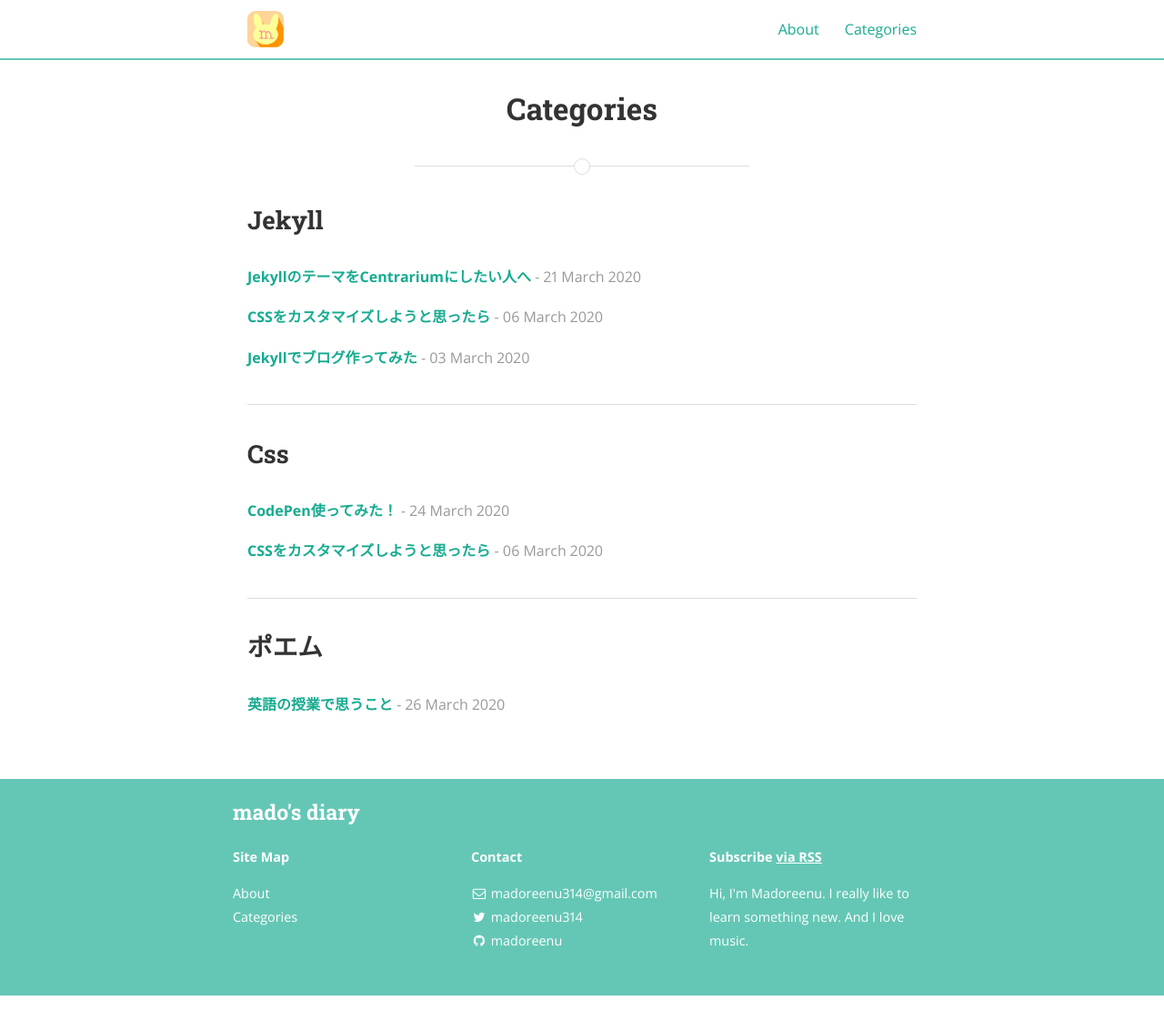
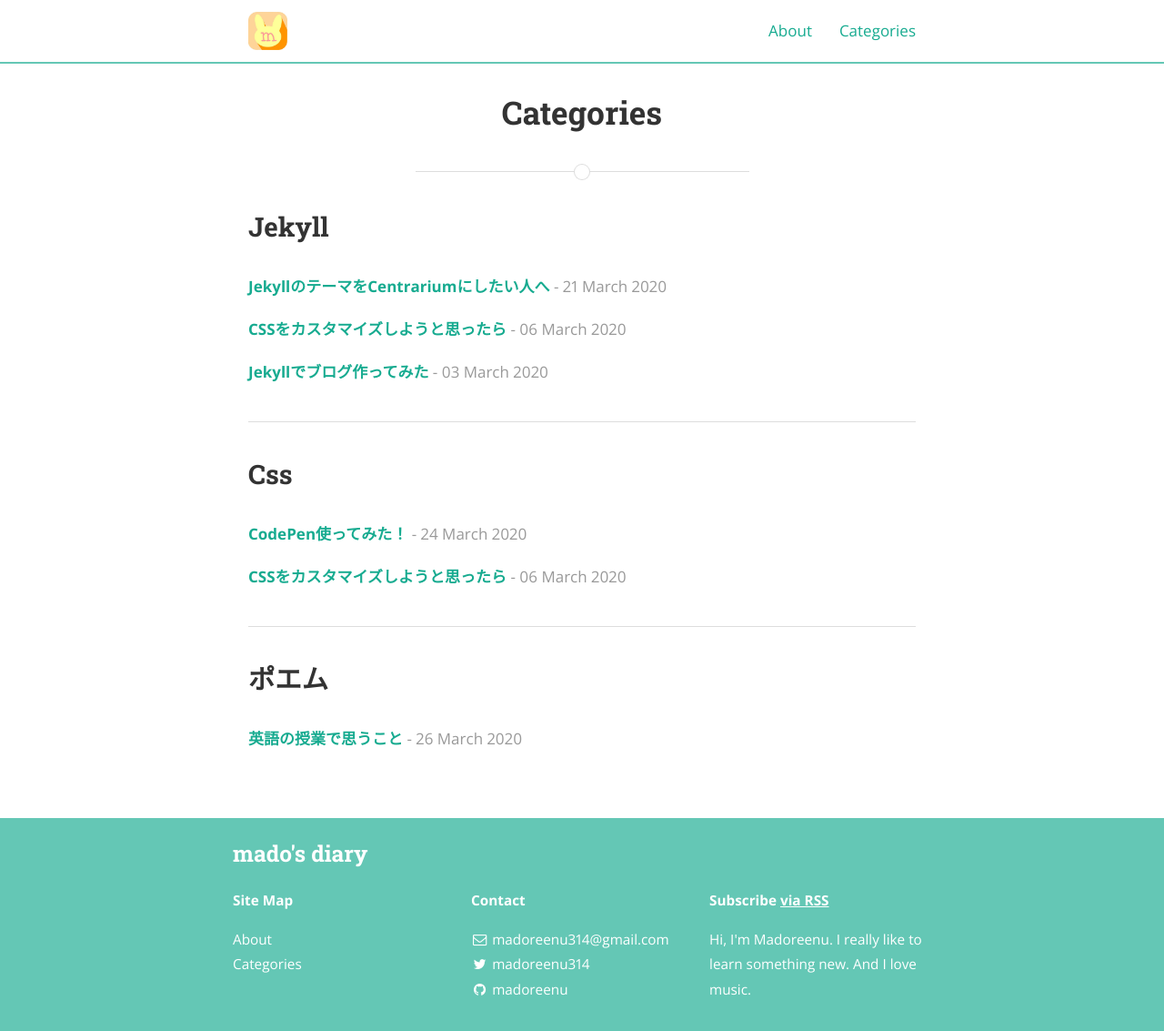
Before and after one commit to madoreenu/madoreenu.github.io, a Jekyll site: the page built from categories.md, in a window 1280 px wide and 1150 px high. Shown: the top 1133 px of the window at 91% size. Built offline with Jekyll 4.4.1, drawn with Linux system fonts in a browser that asks for light colours; nearby versions of some CDN libraries; a style sheet for code colours, icons or effects is not loaded.

Commit message:
font change

```diff
--- a/_sass/base/_variables.scss
+++ b/_sass/base/_variables.scss
@@ -2,8 +2,8 @@
 @import url(//fonts.googleapis.com/css?family=Roboto+Slab:400,700,300|Roboto:400,700,300|Open+Sans:300italic,400italic,600italic,700italic,800italic,400,800,700,600,300);
 
 // Typography
-$base-font-family: "Open Sans", "Helvetica Neue", "Helvetica", "Roboto", "Arial", sans-serif; // $helvetica;
-$heading-font-family: "Roboto Slab", "Helvetica Neue", "Helvetica", "Arial", sans-serif; // $base-font-family;
+$base-font-family: "Open Sans", "Helvetica Neue", "Helvetica", "Roboto", "Arial", "游ゴシック体", YuGothic, "游ゴシック Medium", "Yu Gothic Medium", "游ゴシック", "Yu Gothic", sans-serif; // $helvetica;
+$heading-font-family: "Roboto Slab", "Helvetica Neue", "Helvetica", "Arial", "游ゴシック体", YuGothic, "游ゴシック Medium", "Yu Gothic Medium", "游ゴシック", "Yu Gothic", sans-serif; // $base-font-family;
 
 // Font Sizes
 $base-font-size: $em-base; // 16px
--- a/_sass/bourbon/settings/_px-to-em.scss
+++ b/_sass/bourbon/settings/_px-to-em.scss
@@ -1 +1 @@
-$em-base: 16px !default;
+$em-base: 17px !default;
```
